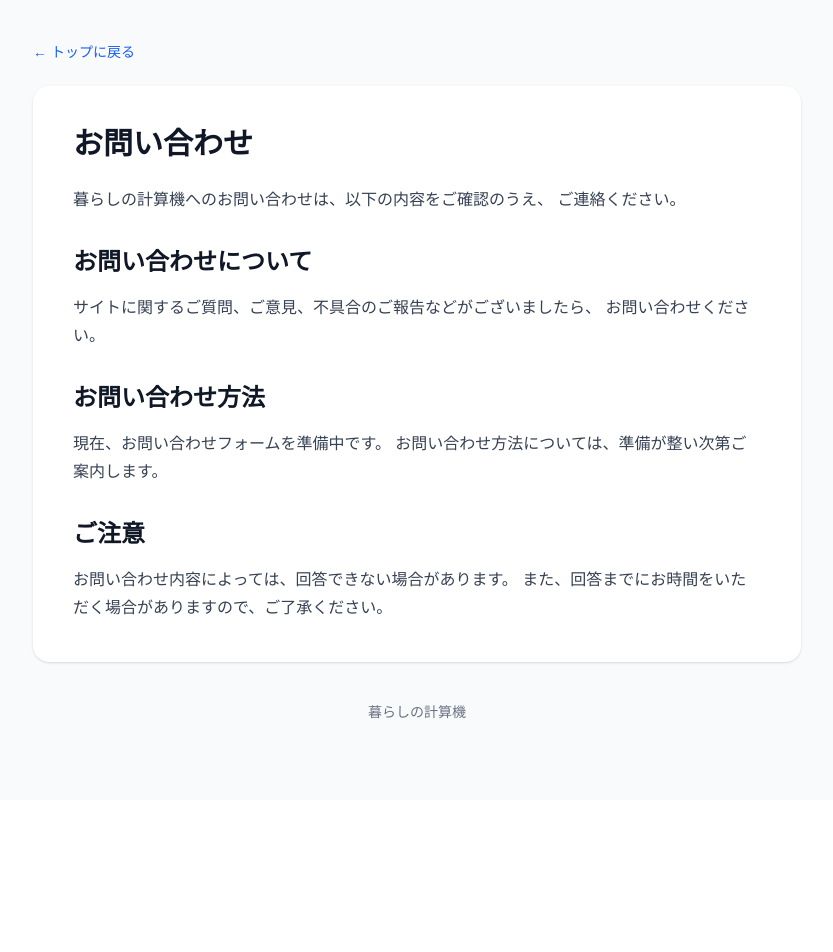
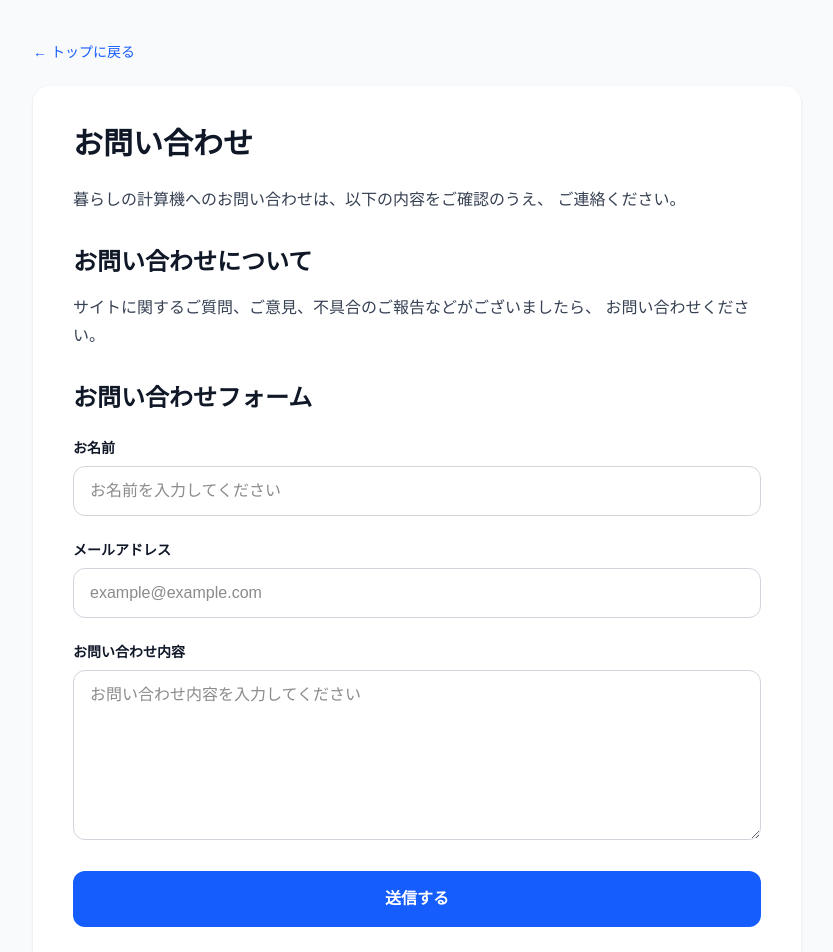
Before and after one commit to yakiimo1998/kurashi-calculator, a Next.js app: page /contact in a window 1280 px wide. Shown: the top 952 px of the page, without its empty margins (223-1056 px from the left). Before the commit the page ends 800 px from the top, so only its background shows below. Built offline with nearby package versions, Linux system fonts and the light colour scheme.

Commit message:
Connect contact form to Formspree

```diff
--- a/app/contact/page.tsx
+++ b/app/contact/page.tsx
@@ -32,15 +32,77 @@ export default function ContactPage() {
             </p>
           </section>
 
-          <section className="mt-8">
+                    <section className="mt-8">
             <h2 className="text-2xl font-bold text-gray-900">
-              お問い合わせ方法
+              お問い合わせフォーム
             </h2>
 
-            <p className="mt-4 leading-7 text-gray-700">
-              現在、お問い合わせフォームを準備中です。
-              お問い合わせ方法については、準備が整い次第ご案内します。
-            </p>
+            <form
+  action="https://formspree.io/f/xdeodrqp"
+  method="POST"
+  className="mt-6 space-y-6"
+>
+              <div>
+                <label
+                  htmlFor="name"
+                  className="block text-sm font-semibold text-gray-900"
+                >
+                  お名前
+                </label>
+
+                <input
+                  id="name"
+                  name="name"
+                  type="text"
+                  required
+                  className="mt-2 w-full rounded-xl border border-gray-300 px-4 py-3 outline-none focus:border-blue-500"
+                  placeholder="お名前を入力してください"
+                />
+              </div>
+
+              <div>
+                <label
+                  htmlFor="email"
+                  className="block text-sm font-semibold text-gray-900"
+                >
+                  メールアドレス
+                </label>
+
+                <input
+                  id="email"
+                  name="email"
+                  type="email"
+                  required
+                  className="mt-2 w-full rounded-xl border border-gray-300 px-4 py-3 outline-none focus:border-blue-500"
+                  placeholder="example@example.com"
+                />
+              </div>
+
+              <div>
+                <label
+                  htmlFor="message"
+                  className="block text-sm font-semibold text-gray-900"
+                >
+                  お問い合わせ内容
+                </label>
+
+                <textarea
+                  id="message"
+                  name="message"
+                  required
+                  rows={6}
+                  className="mt-2 w-full rounded-xl border border-gray-300 px-4 py-3 outline-none focus:border-blue-500"
+                  placeholder="お問い合わせ内容を入力してください"
+                />
+              </div>
+
+              <button
+                type="submit"
+                className="w-full rounded-xl bg-blue-600 px-5 py-4 font-semibold text-white hover:bg-blue-700"
+              >
+                送信する
+              </button>
+            </form>
           </section>
 
           <section className="mt-8">
```
